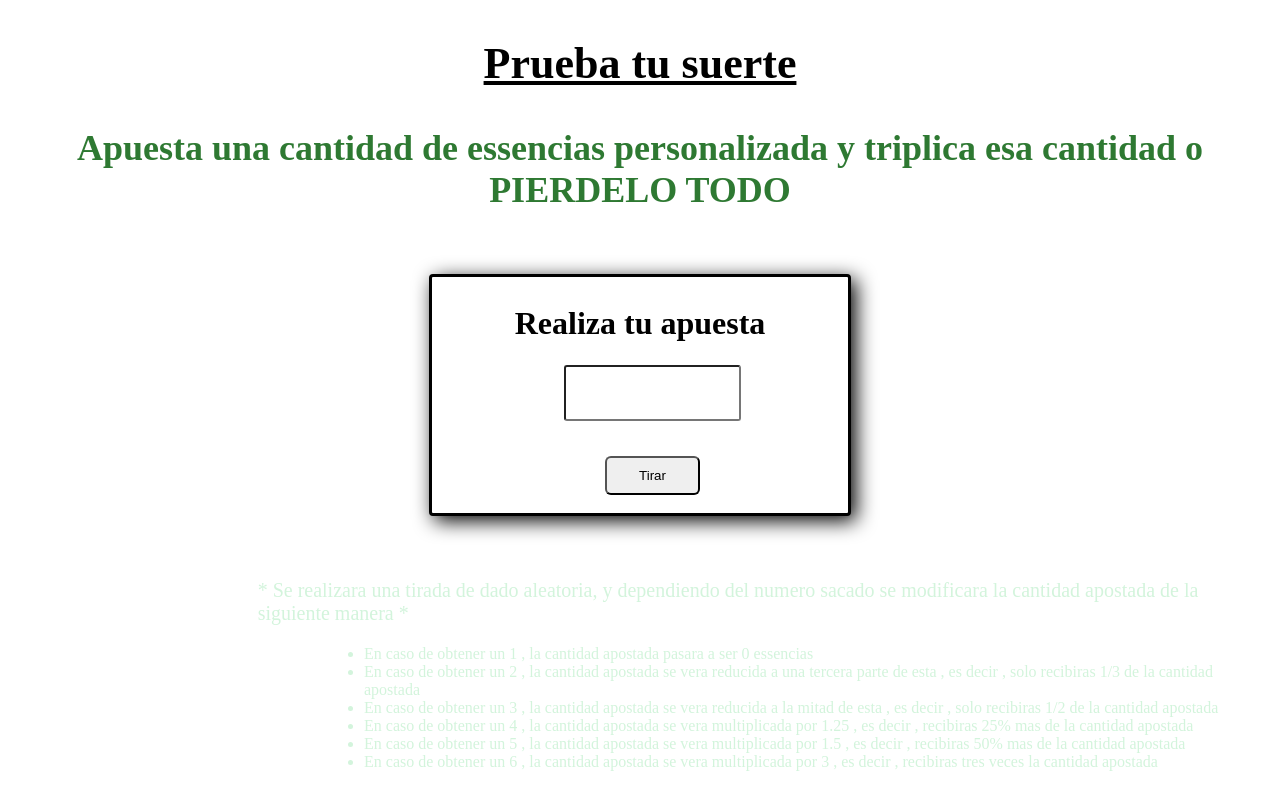
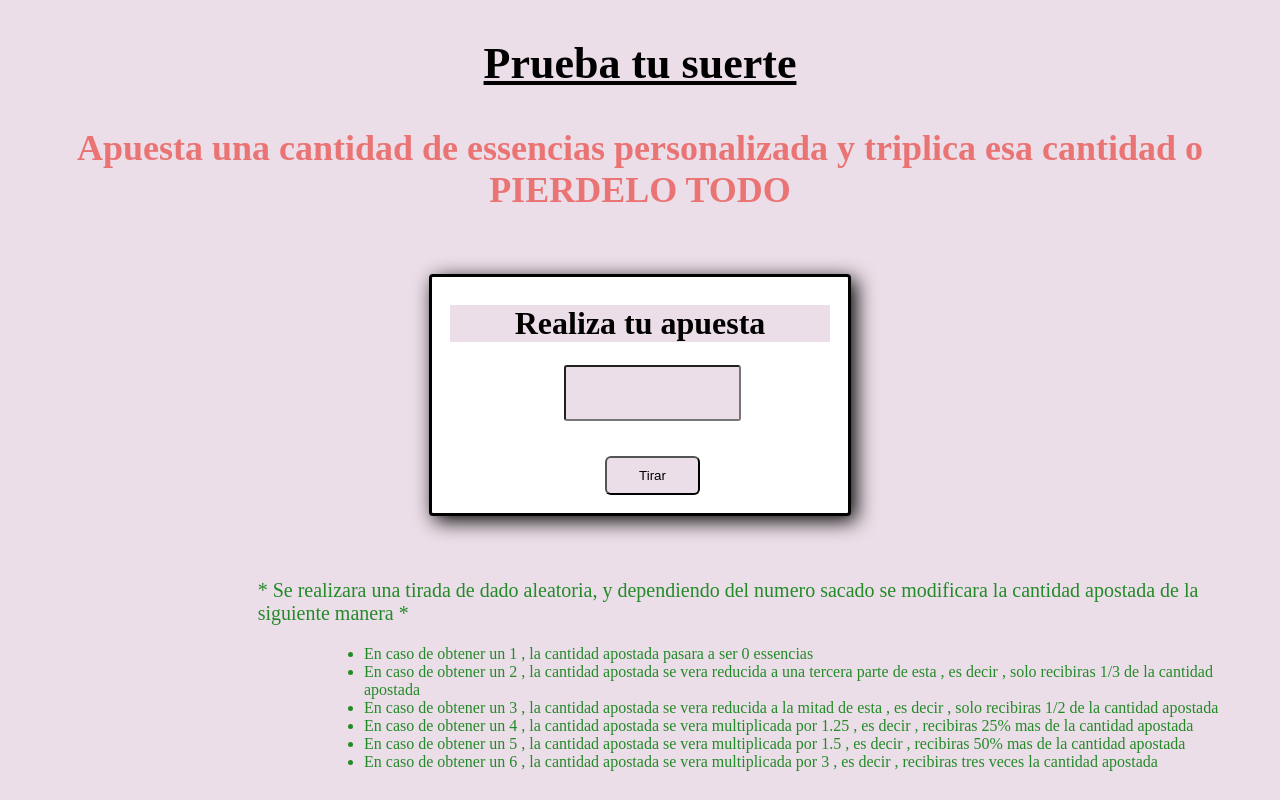
Before and after one commit to Luxary147/Ackernm, a PHP site: page /tirada.php in a window 1280 px wide. Run offline with PHP 8.4, Linux system fonts and the light colour scheme.

Commit message:
Update tirada.css

```diff
--- a/php/tirada.css
+++ b/php/tirada.css
@@ -1,4 +1,8 @@
-         #formulario h1{
+       *{
+             background-color: rgb(236, 222, 232);
+        }
+
+        #formulario h1{
              color:black;
              margin-top:3%;
              font-size:44px;
@@ -7,7 +11,7 @@
         }
 
         #formulario h3{
-            color:rgba(38, 116, 42, 0.966);
+            color:rgb(234, 116, 116);
              margin-top:3%;
              font-size:36px;
              text-align: center;
@@ -15,7 +19,7 @@
 
         #stats{
             display: block;
-            color:rgb(211, 244, 220);
+            color:rgb(35, 138, 40);
             justify-content: center;
             align-items: center;
             margin-top: 5%;
```
